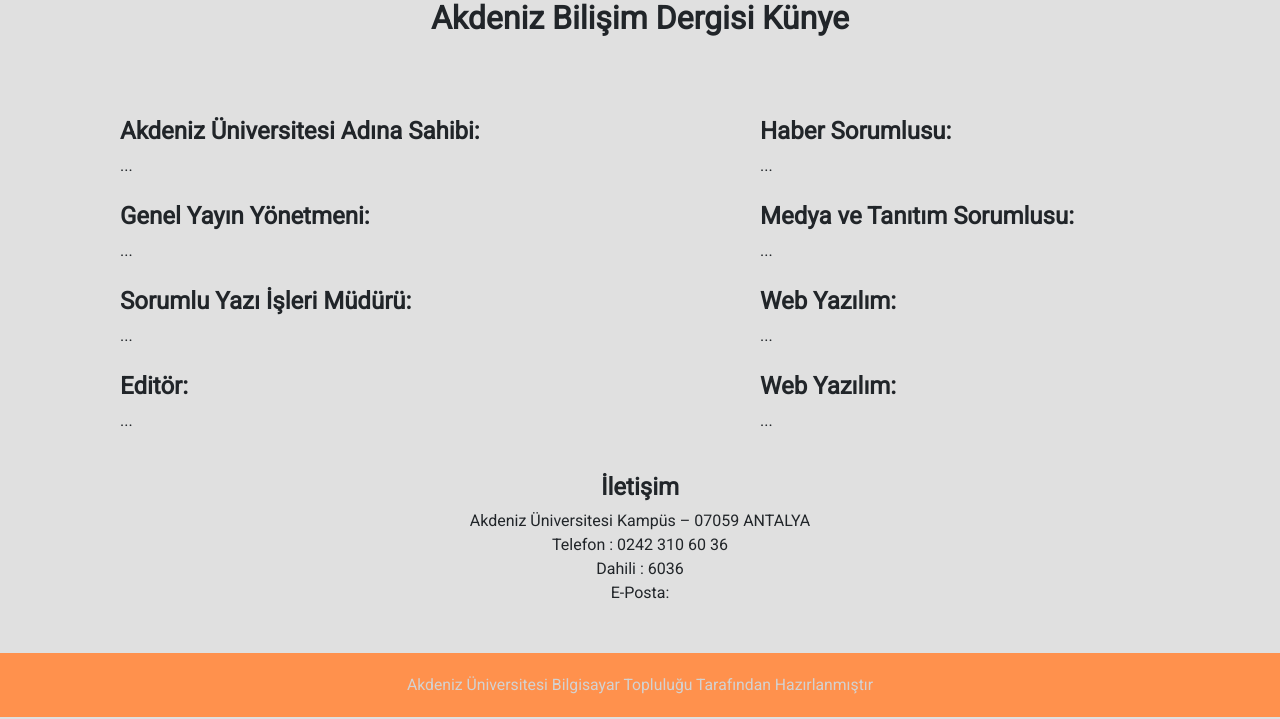
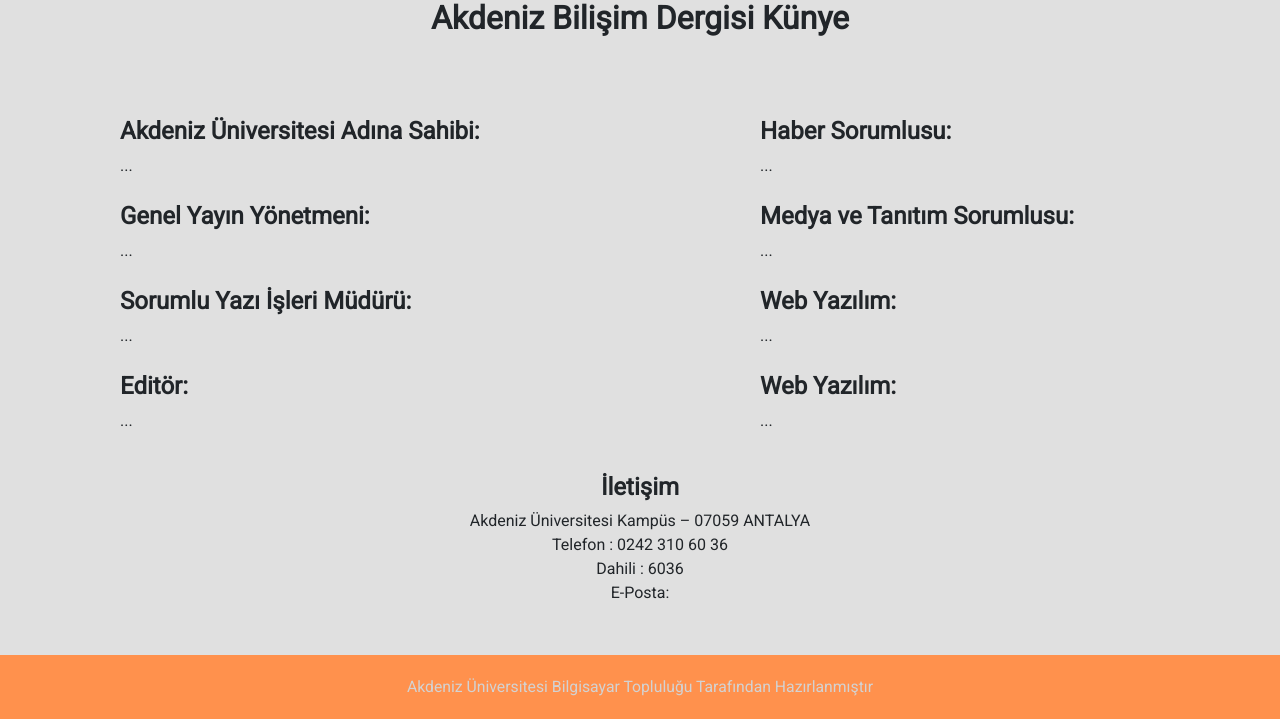
Before and after one commit to batuhanbag/ED-Production, a Django app: page /about/ in a window 1280 px wide. Shown: the part 168-887 px from the top of the page. Run offline with Django 3.2, Linux system fonts and the light colour scheme; some libraries are stand-ins or nearby versions.

Commit message:
footer düzeltildi

```diff
--- a/templates/layout.html
+++ b/templates/layout.html
@@ -35,13 +35,13 @@
 
 
 
-    {% block body %}
+    <div style="min-height: 82vh;">
+        {% block body %}
 
-    {% endblock body %}
+        {% endblock body %}
+    </div>
     {% include "includes/footer.html" %}
 
-
-    </div>
 
 
     <script src="https://code.jquery.com/jquery-3.6.0.js"
```
Also changed, not shown: static/css/journals.css (+3 -5 lines), db.sqlite3, media/1624893260.334.jpeg (added).
